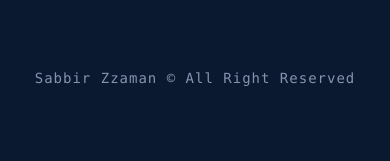
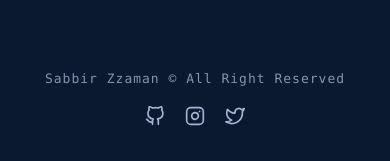
Before and after one commit to sabbirzzaman/sabbir-zzaman, a React (Create React App) app: page / in a window 390 px wide. Shown: the part 4585-4746 px from the top of the page. Before the commit the page ends 4706 px from the top, so only its background shows below. Built offline with nearby package versions, Linux system fonts and the light colour scheme.

Commit message:
social icon added on footer

```diff
--- a/package.json
+++ b/package.json
@@ -6,6 +6,7 @@
     "@testing-library/jest-dom": "^5.16.4",
     "@testing-library/react": "^13.2.0",
     "@testing-library/user-event": "^13.5.0",
+    "firebase": "^9.8.2",
     "react": "^18.1.0",
     "react-dom": "^18.1.0",
     "react-router-dom": "^6.3.0",
--- a/src/Pages/Common/Footer/Footer.css
+++ b/src/Pages/Common/Footer/Footer.css
@@ -15,3 +15,35 @@
 .footerText:hover {
     color: var(--green);
 }
+
+.footer .for-tablet {
+    display: none;
+}
+
+.footer .for-tablet a svg {
+    width: 20px;
+    height: 20px;
+    color: var(--light-steel);
+    transition: var(--tr);
+}
+
+.footer .for-tablet a svg:hover {
+    color: var(--green);
+}
+
+/* Medium devices (landscape tablets, 689px and up) */
+@media only screen and (max-width: 992px) {
+    .footer .for-tablet {
+        display: flex;
+        gap: 20px;
+        justify-content: center;
+        margin-top: 15px;
+    }
+}
+
+/* Extra small devices (phones, 576px and down) */
+@media only screen and (max-width: 576px) {
+    .footerText {
+        font-size: 13px;
+    }
+}
--- a/src/Pages/Common/Footer/Footer.js
+++ b/src/Pages/Common/Footer/Footer.js
@@ -13,6 +13,80 @@
                 >
                     Sabbir Zzaman &copy; All Right Reserved
                 </a>
+
+                <div className="for-tablet">
+                    <a
+                        href="https://github.com/sabbirzzaman"
+                        target="_blank"
+                        rel="noreferrer"
+                    >
+                        <svg
+                            xmlns="http://www.w3.org/2000/svg"
+                            role="img"
+                            viewBox="0 0 24 24"
+                            fill="none"
+                            stroke="currentColor"
+                            strokeWidth="2"
+                            strokeLinecap="round"
+                            strokeLinejoin="round"
+                            className="feather feather-github"
+                        >
+                            <title>GitHub</title>
+                            <path d="M9 19c-5 1.5-5-2.5-7-3m14 6v-3.87a3.37 3.37 0 0 0-.94-2.61c3.14-.35 6.44-1.54 6.44-7A5.44 5.44 0 0 0 20 4.77 5.07 5.07 0 0 0 19.91 1S18.73.65 16 2.48a13.38 13.38 0 0 0-7 0C6.27.65 5.09 1 5.09 1A5.07 5.07 0 0 0 5 4.77a5.44 5.44 0 0 0-1.5 3.78c0 5.42 3.3 6.61 6.44 7A3.37 3.37 0 0 0 9 18.13V22"></path>
+                        </svg>
+                    </a>
+
+                    <a
+                        href="https://www.instagram.com/sztonmoy/"
+                        target="_blank"
+                        rel="noreferrer"
+                    >
+                        <svg
+                            xmlns="http://www.w3.org/2000/svg"
+                            role="img"
+                            viewBox="0 0 24 24"
+                            fill="none"
+                            stroke="currentColor"
+                            strokeWidth="2"
+                            strokeLinecap="round"
+                            strokeLinejoin="round"
+                            className="feather feather-instagram"
+                        >
+                            <title>Instagram</title>
+                            <rect
+                                x="2"
+                                y="2"
+                                width="20"
+                                height="20"
+                                rx="5"
+                                ry="5"
+                            ></rect>
+                            <path d="M16 11.37A4 4 0 1 1 12.63 8 4 4 0 0 1 16 11.37z"></path>
+                            <line x1="17.5" y1="6.5" x2="17.51" y2="6.5"></line>
+                        </svg>
+                    </a>
+
+                    <a
+                        href="https://twitter.com/sabbir_zzaman"
+                        target="_blank"
+                        rel="noreferrer"
+                    >
+                        <svg
+                            xmlns="http://www.w3.org/2000/svg"
+                            role="img"
+                            viewBox="0 0 24 24"
+                            fill="none"
+                            stroke="currentColor"
+                            strokeWidth="2"
+                            strokeLinecap="round"
+                            strokeLinejoin="round"
+                            className="feather feather-twitter"
+                        >
+                            <title>Twitter</title>
+                            <path d="M23 3a10.9 10.9 0 0 1-3.14 1.53 4.48 4.48 0 0 0-7.86 3v1A10.66 10.66 0 0 1 3 4s-4 9 5 13a11.64 11.64 0 0 1-7 2c9 5 20 0 20-11.5a4.5 4.5 0 0 0-.08-.83A7.72 7.72 0 0 0 23 3z"></path>
+                        </svg>
+                    </a>
+                </div>
             </div>
         </footer>
     );
--- a/src/Pages/Common/Header/Header.css
+++ b/src/Pages/Common/Header/Header.css
@@ -55,8 +55,8 @@
 .wrapper {
     display: block;
     position: relative;
-    width: 30px;
-    height: 30px;
+    width: 25px;
+    height: 25px;
 }
 
 .wrapper .bun:before {
@@ -87,8 +87,8 @@
     position: absolute;
     display: flex;
     align-items: center;
-    height: 30px;
-    width: 30px;
+    height: 25px;
+    width: 25px;
 }
 
 .wrapper .bun .burger:before,
@@ -107,8 +107,8 @@
     position: absolute;
     opacity: 0;
     z-index: 1;
-    width: 30px;
-    height: 30px;
+    width: 25px;
+    height: 25px;
     cursor: pointer;
     transition: var(--tr);
 }
```
Also changed, not shown: firebase.json (added), 2 other files (tests, documents, lock files or other folders).
